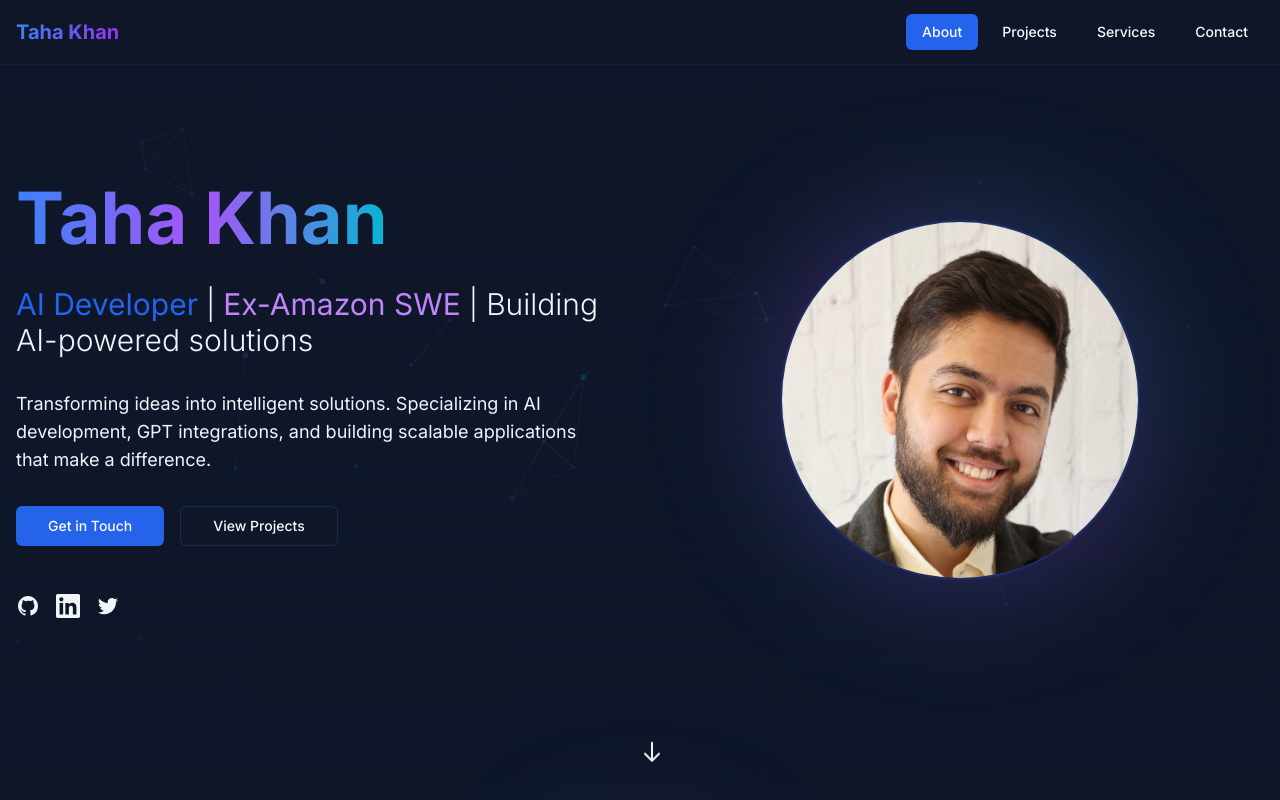
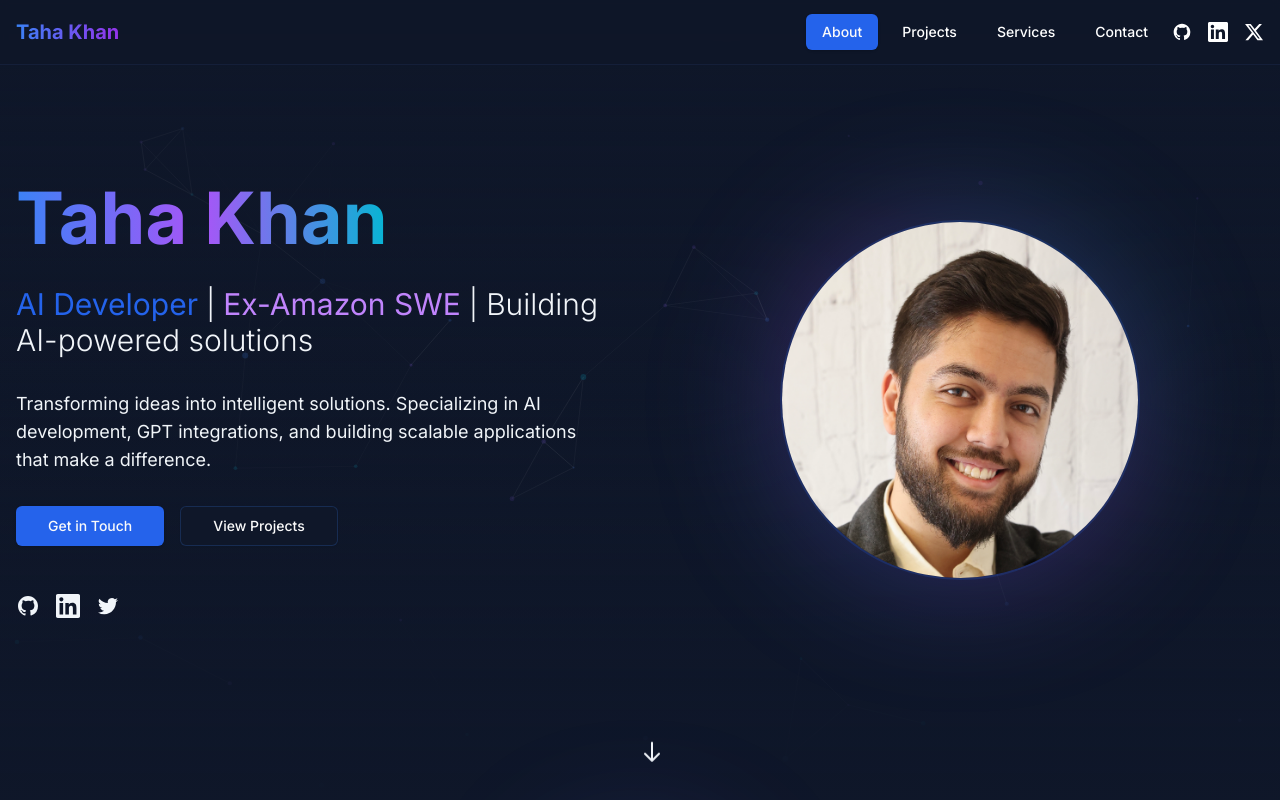
Before and after one commit to TahaKhan8899/tahas_portfolio, a Next.js app: page / in a window 1280 px wide. Shown: the top 800 px of the page. Built offline with nearby package versions, Linux system fonts and the light colour scheme.

Commit message:
feat: update nav hover styles and contact information

```diff
--- a/src/components/nav.tsx
+++ b/src/components/nav.tsx
@@ -10,6 +10,14 @@
   { name: "Services", href: "#services" },
   { name: "Contact", href: "#contact" },
 ];
+
+const socialLinks = {
+  github: "https://github.com/TahaKhan8899",
+  linkedin: "https://www.linkedin.com/in/taha-khan8/",
+  twitter: "https://x.com/TahaKhan8899",
+  email: "taha.khan8899@gmail.com",
+  location: "Toronto, Canada"
+};
 
 export function Nav() {
   const [activeSection, setActiveSection] = useState("");
@@ -60,13 +68,45 @@
                   className={`text-sm transition-all ${
                     isActive
                       ? "bg-primary text-primary-foreground"
-                      : "hover:bg-primary/10 hover:text-primary"
+                      : "text-white hover:bg-primary/10 hover:text-white"
                   }`}
                 >
                   <Link href={item.href}>{item.name}</Link>
                 </Button>
               );
             })}
+            <div className="flex items-center gap-4 ml-4">
+              <Link
+                href={socialLinks.github}
+                target="_blank"
+                className="text-white hover:text-white/80 transition-colors"
+                aria-label="GitHub"
+              >
+                <svg className="w-5 h-5" fill="currentColor" viewBox="0 0 24 24" aria-hidden="true">
+                  <path fillRule="evenodd" d="M12 2C6.477 2 2 6.484 2 12.017c0 4.425 2.865 8.18 6.839 9.504.5.092.682-.217.682-.483 0-.237-.008-.868-.013-1.703-2.782.605-3.369-1.343-3.369-1.343-.454-1.158-1.11-1.466-1.11-1.466-.908-.62.069-.608.069-.608 1.003.07 1.531 1.032 1.531 1.032.892 1.53 2.341 1.088 2.91.832.092-.647.35-1.088.636-1.338-2.22-.253-4.555-1.113-4.555-4.951 0-1.093.39-1.988 1.029-2.688-.103-.253-.446-1.272.098-2.65 0 0 .84-.27 2.75 1.026A9.564 9.564 0 0112 6.844c.85.004 1.705.115 2.504.337 1.909-1.296 2.747-1.027 2.747-1.027.546 1.379.202 2.398.1 2.651.64.7 1.028 1.595 1.028 2.688 0 3.848-2.339 4.695-4.566 4.943.359.309.678.92.678 1.855 0 1.338-.012 2.419-.012 2.747 0 .268.18.58.688.482A10.019 10.019 0 0022 12.017C22 6.484 17.522 2 12 2z" clipRule="evenodd" />
+                </svg>
+              </Link>
+              <Link
+                href={socialLinks.linkedin}
+                target="_blank"
+                className="text-white hover:text-white/80 transition-colors"
+                aria-label="LinkedIn"
+              >
+                <svg className="w-5 h-5" fill="currentColor" viewBox="0 0 24 24" aria-hidden="true">
+                  <path d="M20.447 20.452h-3.554v-5.569c0-1.328-.027-3.037-1.852-3.037-1.853 0-2.136 1.445-2.136 2.939v5.667H9.351V9h3.414v1.561h.046c.477-.9 1.637-1.85 3.37-1.85 3.601 0 4.267 2.37 4.267 5.455v6.286zM5.337 7.433c-1.144 0-2.063-.926-2.063-2.065 0-1.138.92-2.063 2.063-2.063 1.14 0 2.064.925 2.064 2.063 0 1.139-.925 2.065-2.064 2.065zm1.782 13.019H3.555V9h3.564v11.452zM22.225 0H1.771C.792 0 0 .774 0 1.729v20.542C0 23.227.792 24 1.771 24h20.451C23.2 24 24 23.227 24 22.271V1.729C24 .774 23.2 0 22.222 0h.003z"/>
+                </svg>
+              </Link>
+              <Link
+                href={socialLinks.twitter}
+                target="_blank"
+                className="text-white hover:text-white/80 transition-colors"
+                aria-label="X (Twitter)"
+              >
+                <svg className="w-5 h-5" fill="currentColor" viewBox="0 0 24 24" aria-hidden="true">
+                  <path d="M18.244 2.25h3.308l-7.227 8.26 8.502 11.24H16.17l-5.214-6.817L4.99 21.75H1.68l7.73-8.835L1.254 2.25H8.08l4.713 6.231zm-1.161 17.52h1.833L7.084 4.126H5.117z"/>
+                </svg>
+              </Link>
+            </div>
           </div>
         </div>
       </div>
--- a/src/components/sections/contact.tsx
+++ b/src/components/sections/contact.tsx
@@ -134,30 +134,50 @@
               <div className="grid grid-cols-1 md:grid-cols-3 gap-6 text-center">
                 <div>
                   <h4 className="text-sm font-medium text-white mb-2">Email</h4>
-                  <p className="text-muted-foreground">contact@example.com</p>
+                  <Link
+                    href="mailto:taha.khan8899@gmail.com"
+                    className="text-muted-foreground hover:text-white transition-colors"
+                  >
+                    taha.khan8899@gmail.com
+                  </Link>
                 </div>
                 <div>
                   <h4 className="text-sm font-medium text-white mb-2">Location</h4>
-                  <p className="text-muted-foreground">San Francisco, CA</p>
+                  <p className="text-muted-foreground">Toronto, Canada</p>
                 </div>
                 <div>
                   <h4 className="text-sm font-medium text-white mb-2">Social</h4>
                   <div className="flex justify-center gap-4">
-                    <a href="#" className="text-muted-foreground hover:text-white transition-colors">
+                    <Link
+                      href="https://x.com/TahaKhan8899"
+                      target="_blank"
+                      className="text-muted-foreground hover:text-white transition-colors"
+                      aria-label="X (Twitter)"
+                    >
                       <svg className="w-5 h-5" fill="currentColor" viewBox="0 0 24 24" aria-hidden="true">
-                        <path d="M8.29 20.251c7.547 0 11.675-6.253 11.675-11.675 0-.178 0-.355-.012-.53A8.348 8.348 0 0022 5.92a8.19 8.19 0 01-2.357.646 4.118 4.118 0 001.804-2.27 8.224 8.224 0 01-2.605.996 4.107 4.107 0 00-6.993 3.743 11.65 11.65 0 01-8.457-4.287 4.106 4.106 0 001.27 5.477A4.072 4.072 0 012.8 9.713v.052a4.105 4.105 0 003.292 4.022 4.095 4.095 0 01-1.853.07 4.108 4.108 0 003.834 2.85A8.233 8.233 0 012 18.407a11.616 11.616 0 006.29 1.84" />
+                        <path d="M18.244 2.25h3.308l-7.227 8.26 8.502 11.24H16.17l-5.214-6.817L4.99 21.75H1.68l7.73-8.835L1.254 2.25H8.08l4.713 6.231zm-1.161 17.52h1.833L7.084 4.126H5.117z"/>
                       </svg>
-                    </a>
-                    <a href="#" className="text-muted-foreground hover:text-white transition-colors">
+                    </Link>
+                    <Link
+                      href="https://github.com/TahaKhan8899"
+                      target="_blank"
+                      className="text-muted-foreground hover:text-white transition-colors"
+                      aria-label="GitHub"
+                    >
                       <svg className="w-5 h-5" fill="currentColor" viewBox="0 0 24 24" aria-hidden="true">
                         <path fillRule="evenodd" d="M12 2C6.477 2 2 6.484 2 12.017c0 4.425 2.865 8.18 6.839 9.504.5.092.682-.217.682-.483 0-.237-.008-.868-.013-1.703-2.782.605-3.369-1.343-3.369-1.343-.454-1.158-1.11-1.466-1.11-1.466-.908-.62.069-.608.069-.608 1.003.07 1.531 1.032 1.531 1.032.892 1.53 2.341 1.088 2.91.832.092-.647.35-1.088.636-1.338-2.22-.253-4.555-1.113-4.555-4.951 0-1.093.39-1.988 1.029-2.688-.103-.253-.446-1.272.098-2.65 0 0 .84-.27 2.75 1.026A9.564 9.564 0 0112 6.844c.85.004 1.705.115 2.504.337 1.909-1.296 2.747-1.027 2.747-1.027.546 1.379.202 2.398.1 2.651.64.7 1.028 1.595 1.028 2.688 0 3.848-2.339 4.695-4.566 4.943.359.309.678.92.678 1.855 0 1.338-.012 2.419-.012 2.747 0 .268.18.58.688.482A10.019 10.019 0 0022 12.017C22 6.484 17.522 2 12 2z" clipRule="evenodd" />
                       </svg>
-                    </a>
-                    <a href="#" className="text-muted-foreground hover:text-white transition-colors">
+                    </Link>
+                    <Link
+                      href="https://www.linkedin.com/in/taha-khan8/"
+                      target="_blank"
+                      className="text-muted-foreground hover:text-white transition-colors"
+                      aria-label="LinkedIn"
+                    >
                       <svg className="w-5 h-5" fill="currentColor" viewBox="0 0 24 24" aria-hidden="true">
                         <path d="M20.447 20.452h-3.554v-5.569c0-1.328-.027-3.037-1.852-3.037-1.853 0-2.136 1.445-2.136 2.939v5.667H9.351V9h3.414v1.561h.046c.477-.9 1.637-1.85 3.37-1.85 3.601 0 4.267 2.37 4.267 5.455v6.286zM5.337 7.433c-1.144 0-2.063-.926-2.063-2.065 0-1.138.92-2.063 2.063-2.063 1.14 0 2.064.925 2.064 2.063 0 1.139-.925 2.065-2.064 2.065zm1.782 13.019H3.555V9h3.564v11.452zM22.225 0H1.771C.792 0 0 .774 0 1.729v20.542C0 23.227.792 24 1.771 24h20.451C23.2 24 24 23.227 24 22.271V1.729C24 .774 23.2 0 22.222 0h.003z"/>
                       </svg>
-                    </a>
+                    </Link>
                   </div>
                 </div>
               </div>
```
